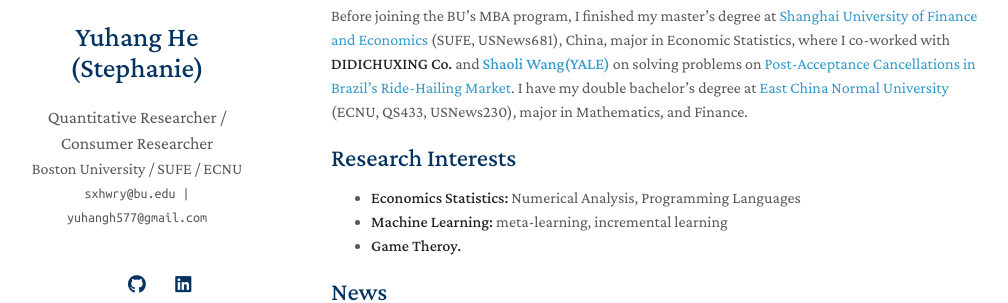
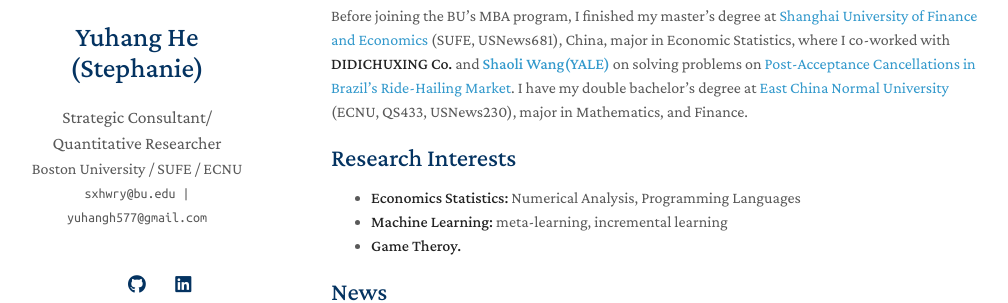
Before and after one commit to sparkle-hang/sparkle-hang.github.io, a Jekyll site: the page built from index.md, in a window 1280 px wide. Shown: the part 193-496 px from the top of the page, without its empty margins (139-1147 px from the left). Built offline with Jekyll 4.4.1, drawn with Linux system fonts in a browser that asks for light colours; a style sheet for code colours, icons or effects is not loaded; our own code applies the rules of GitHub Pages for plain Markdown files.

Commit message:
Update _config.yml

```diff
--- a/_config.yml
+++ b/_config.yml
@@ -1,6 +1,6 @@
 # Basic Information
 title: Yuhang He (Stephanie)
-position: Quantitative Researcher / Consumer Researcher
+position: Strategic Consultant/ Quantitative Researcher
 affiliation: Boston University / SUFE / ECNU
 email: sxhwry@bu.edu | yuhangh577@gmail.com
 
```
